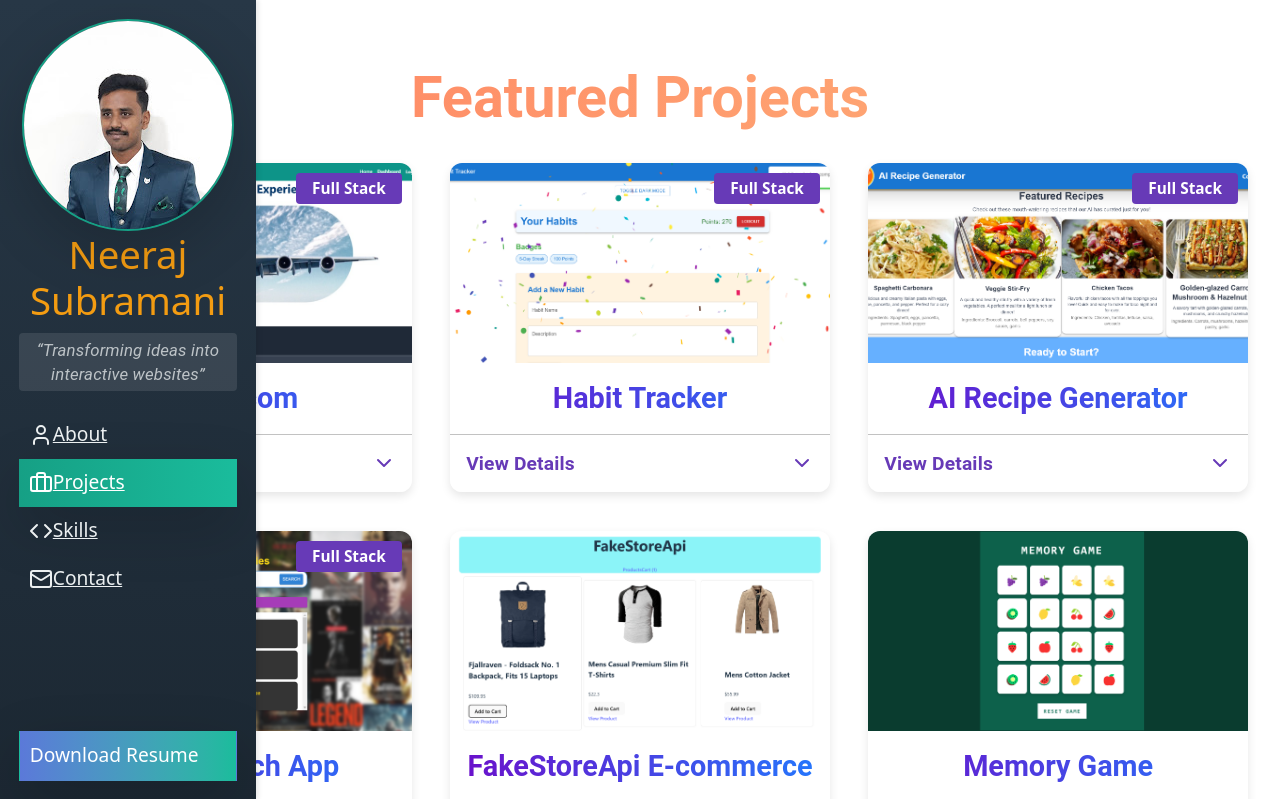
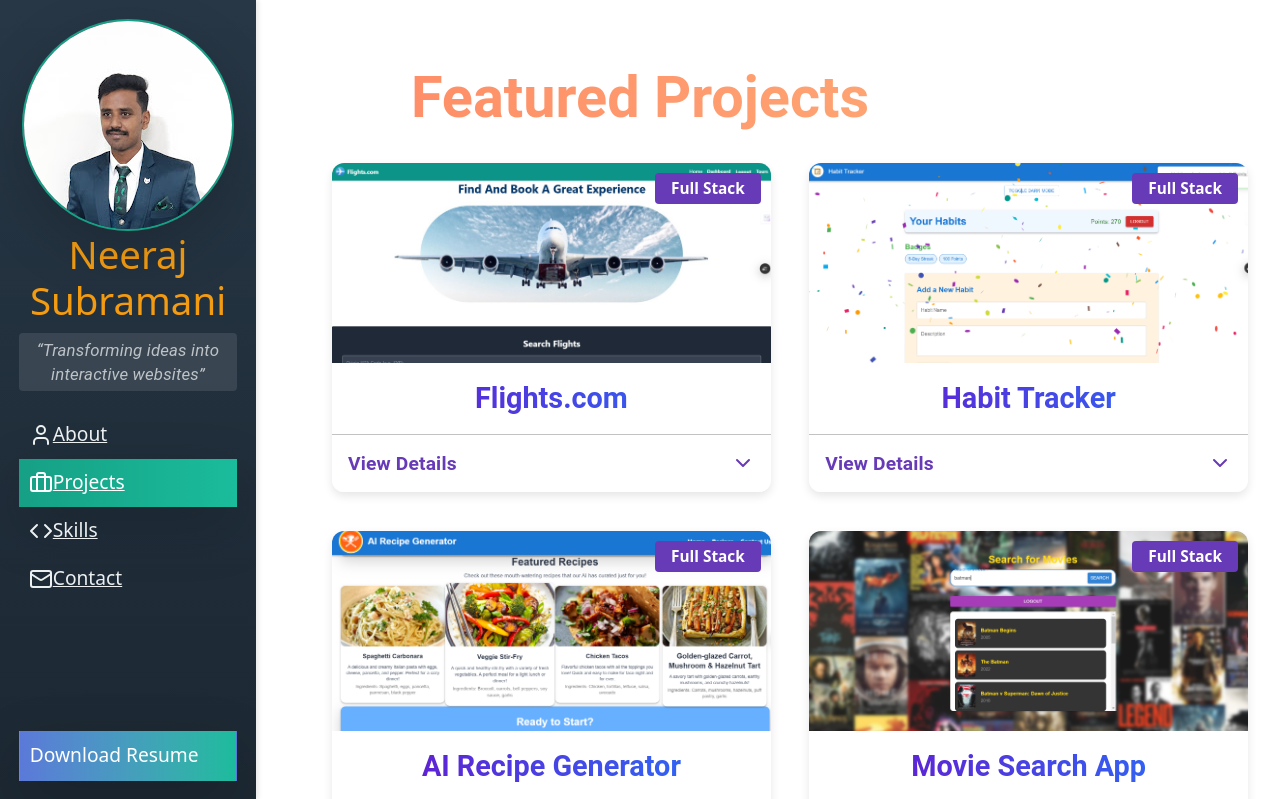
Before and after one commit to Neeraj0906/Portfolio-WEB, a React (Vite) app: page /#/projects in a window 1280 px wide. Shown: the top 799 px of the page. Built offline with nearby package versions, Linux system fonts and the light colour scheme.

Commit message:
22 commit

```diff
--- a/src/components/Projects.jsx
+++ b/src/components/Projects.jsx
@@ -128,6 +128,7 @@
   };
 
   return (
+
     <Box
       sx={{
         backgroundColor: "linear-gradient(135deg, #f5f7fa, #c3cfe2)", // Gradient background
@@ -168,6 +169,7 @@
           display: "grid",
           gridTemplateColumns: "repeat(auto-fit, minmax(300px, 1fr))",
           gap: "2rem",
+          marginLeft:"300px"
         }}
       >
         {projects.map((project) => (
```
